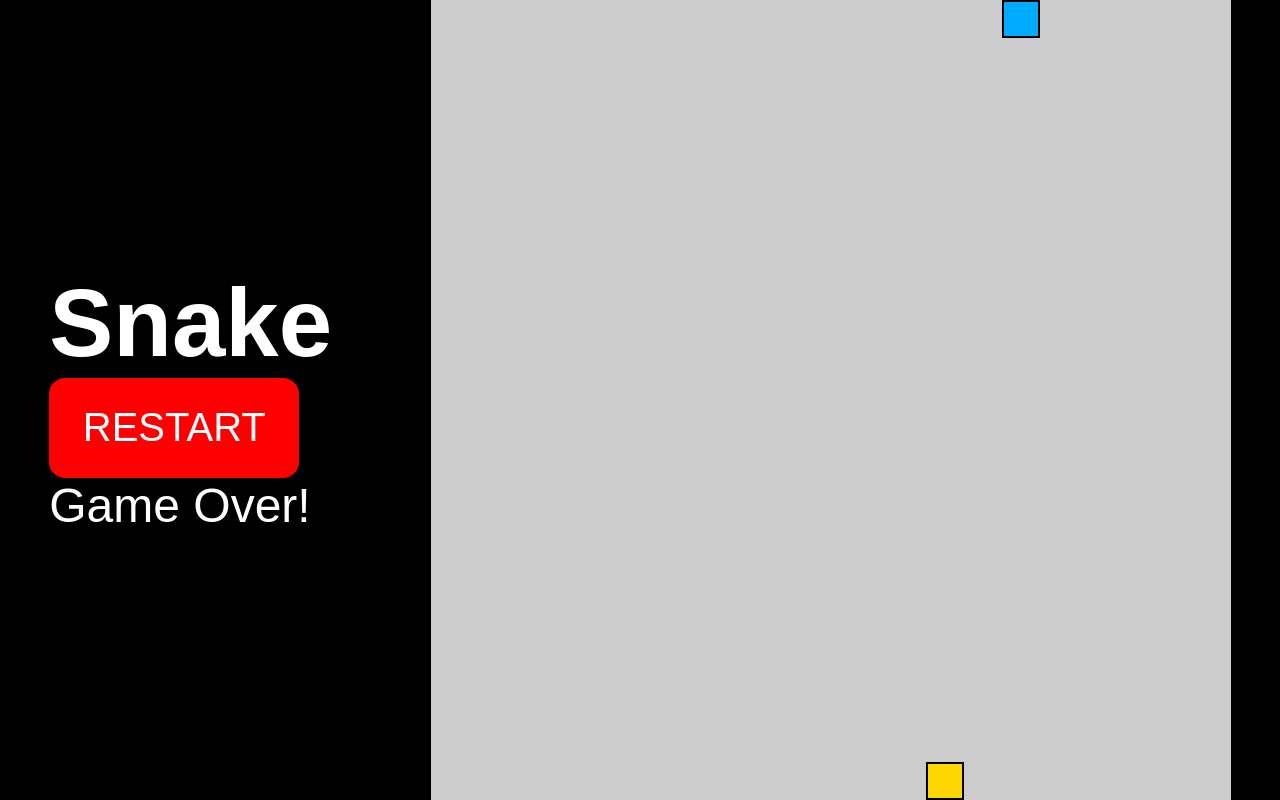
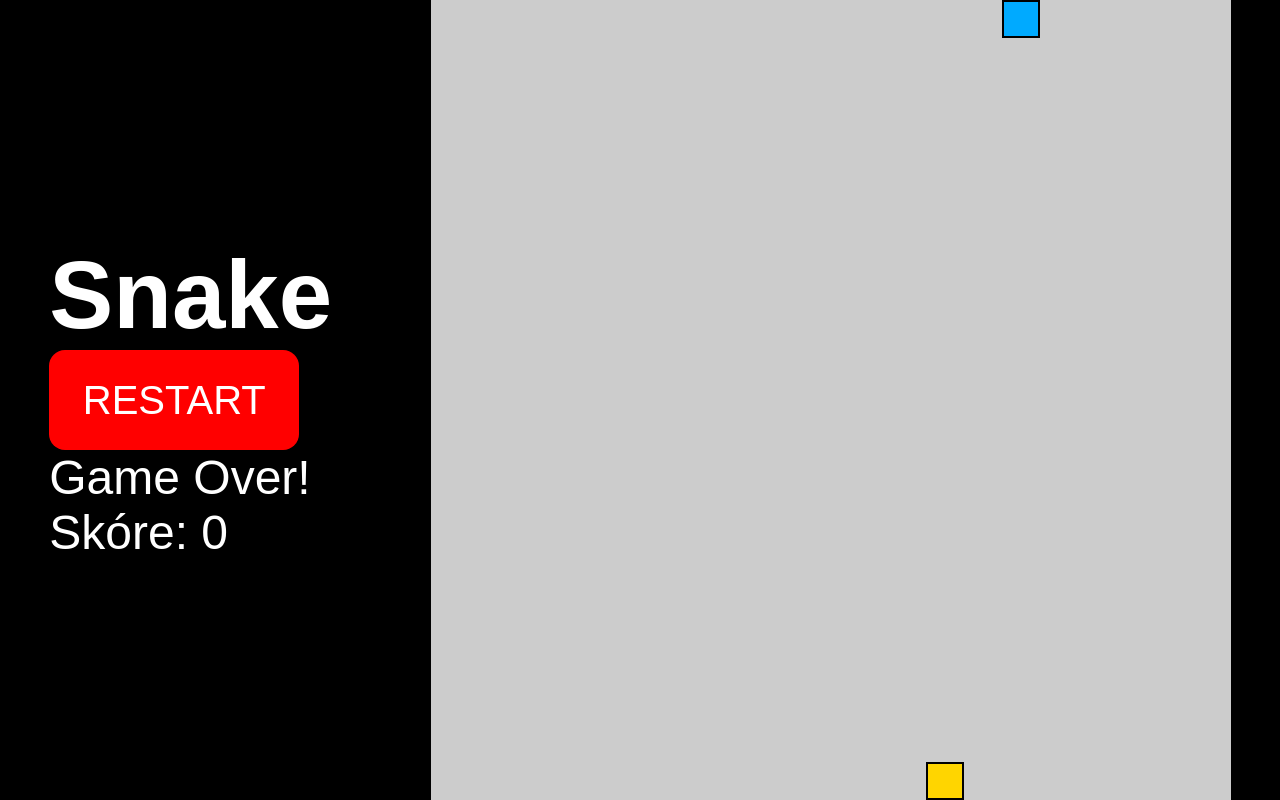
Before and after one commit to mejroslav/Snake, a plain HTML site: page index.html in a window 1280 px wide. Both pictures are taken after a click on the button "START". Drawn offline with Linux system fonts and the light colour scheme.

Commit message:
feat: game can be started on ENTER

```diff
--- a/food.js
+++ b/food.js
@@ -9,8 +9,9 @@ import { randomGridPosition } from "./grid.js";
 let food = getRandomFoodPosition();
 let barrierSegment = [];
 let barrierCreatorNumber = 0;
-
+export let gameScore = 0;
 const EXPANSION_RATE = 1;
+const scoreElement = document.getElementById("game-score");
 
 /**
  * Whenever snake eats food, expand snake and generate next food on position which does not interfere with snake.
@@ -18,6 +19,8 @@ const EXPANSION_RATE = 1;
 export function updateFood() {
   if (onSnake(food)) {
     expandSnake(EXPANSION_RATE);
+    gameScore += 10;
+    console.log(gameScore)
     food = getRandomFoodPosition();
     increaseSpeed();
   }
@@ -26,13 +29,20 @@ export function updateFood() {
 export function updateBarrier() {
   if (onSnake(food)) {
     if (barrierCreatorNumber % 3 === 0) {
-      barrierSegment.push(randomGridPosition());
+      barrierSegment.push(getRandomBarrierPosition());
       console.log(barrierSegment);
     }
     barrierCreatorNumber++;
     console.log(barrierCreatorNumber);
   }
 }
+
+
+export function updateStatistics() {
+    // gameStartedElement.innerText = `gameActive: ${gameActive}`;
+    // infoSpeedElement.innerText = `snake speed: ${snakeSpeed}`;
+    scoreElement.innerText = `Skóre: ${gameScore}`;
+  }
 
 /**
  * Draw a new square with food.
@@ -58,7 +68,7 @@ export function drawBarrier(gameBoard) {
 
 function getRandomFoodPosition() {
   let newFoodPosition;
-  while (newFoodPosition == null || onSnake(newFoodPosition)) {
+  while (newFoodPosition == null || onSnake(newFoodPosition) ) {
     newFoodPosition = randomGridPosition();
   }
   return newFoodPosition;
@@ -81,9 +91,8 @@ function onFood(position) {
   return equalPositions(food, position);
 }
 
-function onBarrier(position) {
-  return barrierSegment.some((segment, index) => {
-    if (ignoreHead && index === 0) return false;
-    return equalPositions(segment, position);
-  });
+export function barrierCollision(position) {
+    return barrierSegment.some((segment) => {
+        return equalPositions(segment, position);
+      });
 }
--- a/game.js
+++ b/game.js
@@ -1,9 +1,16 @@
 import { snakeSpeed } from "./snake.js";
 import { updateSnake as updateSnake, draw as drawSnake } from "./snake.js";
 import { getSnakeHead, snakeIntersection } from "./snake.js";
-import { updateFood, drawFood, drawBarrier, updateBarrier} from "./food.js";
+import {
+  updateFood,
+  drawFood,
+  drawBarrier,
+  updateBarrier,
+  barrierCollision,
+  updateStatistics,
+} from "./food.js";
 import { outsideGrid } from "./snake.js";
-import { getGameOverInfo, updateStatistics } from "./settings.js";
+import { getGameOverInfo } from "./settings.js";
 
 let lastRenderTime = 0;
 
@@ -14,21 +21,30 @@ const gameBoard = document.getElementById("game-board");
 const startButtonElement = document.getElementById("start-btn");
 const pauseButtonElement = document.getElementById("pause-btn");
 const continueButtonElement = document.getElementById("continue-btn");
-const restartButtonElement = document.getElementById("restart-btn")
+const restartButtonElement = document.getElementById("restart-btn");
 main();
 
 function main() {
   updateStatistics();
 
+  window.addEventListener("keydown", (e) => {
+    switch (e.key) {
+      case "Enter":
+        startNewGame();
+        break;
+    }
+  })
+
   startButtonElement.addEventListener("click", startNewGame);
   pauseButtonElement.addEventListener("click", pauseGame);
   continueButtonElement.addEventListener("click", continueGame);
-  restartButtonElement.addEventListener("click", () => {window.location = "/"})
+  restartButtonElement.addEventListener("click", () => {
+    window.location = "/";
+  });
 }
 
 function startNewGame() {
   gameActive = true;
-
   window.requestAnimationFrame(game);
 
   startButtonElement.classList.add("hide");
@@ -52,7 +68,7 @@ function pauseGame() {
 }
 
 function endGame() {
-  getGameOverInfo()
+  getGameOverInfo();
   gameActive = false;
   updateStatistics();
   pauseButtonElement.classList.add("hide");
@@ -60,11 +76,11 @@ function endGame() {
 }
 
 function game(currentTime) {
-  if (!gameActive) return
+  if (!gameActive) return;
   checkDeath();
   updateStatistics();
 
-  if (gameOver) endGame()
+  if (gameOver) endGame();
 
   // the old way: gameOver alert
   // if (gameOver) {
@@ -101,7 +117,9 @@ function draw() {
   drawBarrier(gameBoard);
 }
 
-
 function checkDeath() {
-  gameOver = outsideGrid(getSnakeHead()) || snakeIntersection();
+  gameOver =
+    outsideGrid(getSnakeHead()) ||
+    snakeIntersection() ||
+    barrierCollision(getSnakeHead());
 }
--- a/index.html
+++ b/index.html
@@ -22,6 +22,7 @@
                   <div id="game-started"></div>
                   <div id="info-speed"></div>
                   <div id="game-over" class="hide">Game Over!</div>
+                  <div id="game-score">Skóre = 0</div>
                 </div>
           </div>
       <div id="game-board"></div>
--- a/settings.js
+++ b/settings.js
@@ -1,13 +1,9 @@
-
 
 const gameOverElement = document.getElementById("game-over");
 const gameStartedElement = document.getElementById("game-started");
 const infoSpeedElement = document.getElementById("info-speed");
 
-export function updateStatistics() {
-  // gameStartedElement.innerText = `gameActive: ${gameActive}`;
-  // infoSpeedElement.innerText = `snake speed: ${snakeSpeed}`;
-}
+
 
 export function getGameOverInfo() {
   gameOverElement.classList.remove("hide");
```
